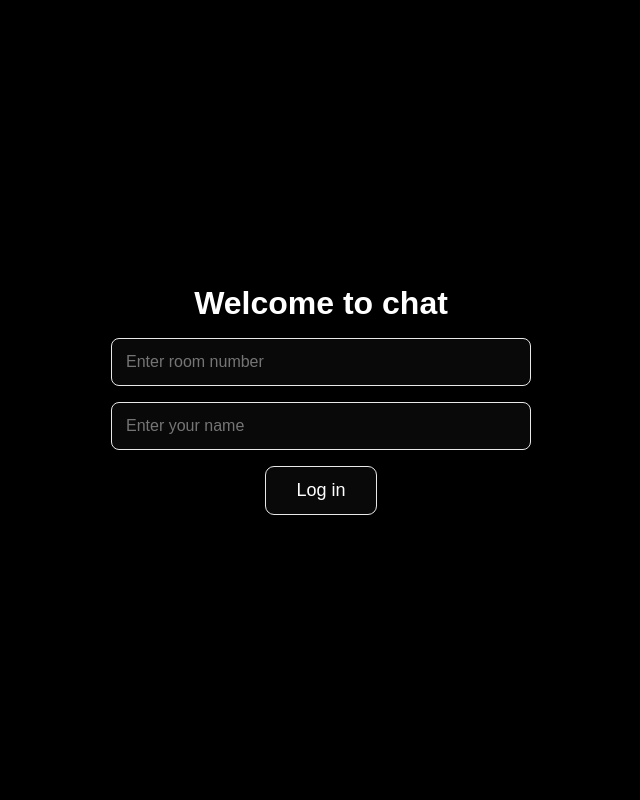
After one commit to xmasterpiecex/justchatter, a FastAPI app: template templates/login_page.html in a window 1280 px wide. The commit adds this page. Shown: the whole page, without its empty margins (319-959 px from the left). Run offline with FastAPI, Linux system fonts and the light colour scheme; the template is opened without the code that fills it, so the values that code supplies are empty.

Commit message:
add:pseudo login/creating chat room functionality

```diff
--- a/main.py
+++ b/main.py
@@ -4,33 +4,39 @@ from fastapi.templating import Jinja2Templates
 from fastapi.staticfiles import StaticFiles
 import uvicorn, random
 from datetime import datetime
-from asyncio import Queue
 
 from db.init_db import initDb
 from db.crud_db import write_msg_to_db, create_room
-from managers.client_manager import ClientManager
+from managers.rooms_manager import RoomsManager
 
 app = FastAPI(lifespan=initDb)
 app.mount("/static", StaticFiles(directory="static"), name="static")
 template = Jinja2Templates(directory="templates")
 
-manager = ClientManager()
+room_manager = RoomsManager()
 
-@app.get("/events")
-async def events(req:Request):
-    queue = Queue()
-    client_id = int(req.cookies.get("client_id", -1))
+@app.get("/events/{room_id}")
+async def events(room_id:int, req:Request):
+    room = room_manager.get_room(room_id)
+    client_id = req.cookies.get("client_id") or str(id(req))
 
-    manager.add_client(client_id, queue)
+    room.add_client(client_id)
+    q = room.clients[client_id]
 
     async def stream():
         try:
             while True:
-                msg = await queue.get()
+                if await req.is_disconnected():
+                    print(f"Client  disconnected")
+                    break
+
+                ev, html = await q.get()
+                msg = f"event:{ev}\ndata:{html}\n\n"
+
                 yield msg
         finally:
-            manager.remove_client(client_id)
-            print(f"Client  disconnected")
+            print("Client disconnected")
+            room.remove_client(client_id)
 
     respons = StreamingResponse(stream(), media_type="text/event-stream", headers={
                 "Cache-Control": "no-cache",
@@ -42,40 +48,55 @@ async def events(req:Request):
 
 @app.post("/pushMessage/{room_id}")
 async def message(room_id:int, req: Request, message: str=Form(...)):
-    sender_id = int( req.cookies['client_id'] )
+    sender_id = req.cookies['client_id']
     message = message.replace("\n", " ")
     time = datetime.now().strftime("%H:%M")
 
-    clients_pkg = f"event:message_delivered\ndata:<div class='rightMsg'><p class='rightTime'>{time}</p><p class='textMsg'>{message}</p></div>\n\n"
-    foreign_pkg = f"event:message_delivered\ndata:<div class='leftMsg'><p class='textMsg'>{message}</p><p class='leftTime'>{time}</p></div>\n\n"
+    sender_data = f"<div class='rightMsg'><p class='rightTime'>{time}</p><p class='textMsg'>{message}</p></div>"
+    reciver_data = f"<div class='leftMsg'><p class='textMsg'>{message}</p><p class='leftTime'>{time}</p></div>"
 
-    await manager.send_message(sender_id, clients_pkg, foreign_pkg)
-    await write_msg_to_db(room_id, sender_id, message, time)
+    room = room_manager.get_room(room_id)
+
+    await room.broadcast("message_delivered", sender_id, sender_data, reciver_data)
 
     return Response(status_code=204)
 
 @app.get("/conn/{room_id}")
-async def conn(room_id: int,req: Request):
-    sender_id = int(req.cookies['client_id'])
-    clients_pkg = f"event:client_connected\ndata:<div class='hiMessage'>Welome to chat</div>\n\n"
-    foreign_pkg = f"event:client_connected\ndata:<div class='hiMessage'>New client joined to chat</div>\n\n"
+async def welcome_msg(room_id:int, req: Request):
+    sender_id = req.cookies['client_id']
+    sender_data = f"<div class='hiMessage'>Welome to chat</div>\n\n"
+    reciver_data = f"<div class='hiMessage'>New client joined to chat</div>\n\n"
 
-    await manager.send_message(sender_id, clients_pkg, foreign_pkg)
-    await create_room(room_id)
+    room = room_manager.get_room(room_id)
+    await room.broadcast("client_connected", sender_id, sender_data, reciver_data)
 
     return Response(status_code=204)
 
-@app.get("/", response_class=HTMLResponse)
-async def index(req: Request):
+@app.get("/chat/{room_id}", response_class=HTMLResponse)
+async def index(room_id: int, req: Request):
     client_id = req.cookies.get("client_id")
     if not client_id:
         client_id = str(random.randint(0,1000))
 
-    respons = template.TemplateResponse(request=req, name="index.html")
+    respons = template.TemplateResponse(request=req, name="index.html", context={"room_id": room_id})
     respons.set_cookie("client_id", client_id)
 
     return respons
 
+@app.get("/log", response_class=HTMLResponse)
+async def loginin_page(req: Request):
 
+    respons = template.TemplateResponse(request=req, name="login_page.html")
+
+    return respons
+
+@app.get("/red", response_class=Response)
+async def redirect(room: str, name: str):
+    room = room.replace("\n", " ")
+    name = name.replace("\n", " ")
+    # await create_room(room_id)
+
+    return Response(status_code=200, headers={"HX-Redirect": f"/chat/{room}"})
+#
 if __name__ == "__main__":
     uvicorn.run(app="main:app", host="0.0.0.0", port=8000, reload=True)
--- a/static/myclasses.css
+++ b/static/myclasses.css
@@ -8,6 +8,7 @@ body {
     margin: 0;
     font-family: Arial, sans-serif;
 }
+
 .chatBox {
     height: 80vh;
     width: 50%;
@@ -21,10 +22,12 @@ body {
     border-color: #212121;
     gap: 6px;
 }
+
 .textForm {
     display: flex;
     justify-content: center;
 }
+
 .textAreaBox {
     position: fixed;
     height: 15%;
@@ -41,6 +44,7 @@ body {
     outline: none;
     border-radius: 10px;
 }
+
 .rightMsg {
     display: flex;
     align-self: end;
@@ -50,6 +54,7 @@ body {
     margin: 0;
     border-radius: 20px;
 }
+
 .leftMsg {
     display: flex;
     align-self: start;
@@ -66,21 +71,65 @@ body {
     min-width: 1px;
     max-width: 25vw;
 }
+
 .rightTime {
     font-size: xx-small;
     margin-right: 10px;
     margin-block: 0;
     align-self: end;
 }
+
 .leftTime {
     font-size: xx-small;
     margin-left: 10px;
     margin-block: 0;
     align-self: end;
 }
+
 .hiMessage {
     border-style: dashed;
     border-width: 1px;
     padding: 15px;
     box-shadow: rgba(100, 100, 111, 0.8) 0px 0px 30px 2px;
 }
+
+.login-container {
+    display: flex;
+    flex-direction: column;
+    gap: 1rem;
+    margin: auto;
+    align-items: center;
+}
+
+.bf-input {
+    color: #fff;
+    max-width: 400px;
+    min-width: 390px;
+
+    padding: 0.875rem;
+    font-size: 1rem;
+    background: #090909;
+    border: 1px solid #e8e8e8;
+    border-radius: 0.5rem;
+    outline: none;
+    transition: ease 0.25s;
+}
+
+.bf-input:focus {
+    box-shadow: 0px 0px 0px #fff, 0px 0px 50px #fff;
+}
+.bf-button {
+    color: #fff;
+    padding: 0.7em 1.7em;
+    font-size: 18px;
+    border-radius: 0.5em;
+    background: #090909;
+    cursor: pointer;
+    border: 1px solid #e8e8e8;
+    transition: all 0.3s;
+}
+
+.bf-button:active {
+    color: #09ff09;
+    box-shadow: 0px 0px 0px #09ff09, 0px 0px 50px #09ff09;
+}
--- /dev/null
+++ b/templates/login_page.html
@@ -0,0 +1,21 @@
+<!DOCTYPE html>
+<html lang="en">
+    <head>
+        <meta charset="UTF-8" />
+        <meta name="viewport" content="width=device-width, initial-scale=1.0" />
+        <title>Welcome ^_^</title>
+        <link rel="stylesheet" href="{{ url_for('static', path='myclasses.css') }}">
+        <script src="https://cdn.jsdelivr.net/npm/htmx.org@2.0.8/dist/htmx.min.js"
+        integrity="sha384-/TgkGk7p307TH7EXJDuUlgG3Ce1UVolAOFopFekQkkXihi5u/6OCvVKyz1W+idaz" crossorigin="anonymous">
+        </script>
+    </head>
+    <body>
+        <form class="login-container" hx-get="/red">
+            <h1 style="margin: 0;">Welcome to chat</h1>
+            <input class="bf-input" type="text" name="room" placeholder="Enter room number">
+            <input class="bf-input" type="text" name="name" placeholder="Enter your name">
+            <button class="bf-button" type="submit" >Log in</button>
+        </form>
+    </body>
+
+</html>
```
Also changed, not shown: managers/client_manager.py (deleted, +0 -22 lines), managers/rooms_manager.py (added, +37 -0 lines), templates/index.html (+3 -5 lines).
